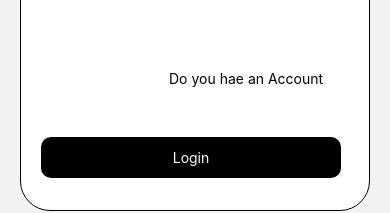
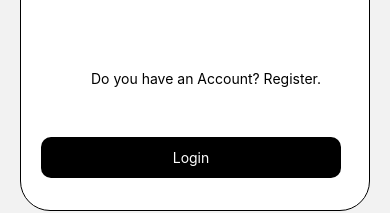
Before and after one commit to Mr-Deee/4422, a React Native app: screen /Login in a window 390 px wide. Shown: the part 440-653 px from the top of the page. Built offline with nearby package versions, Linux system fonts and the light colour scheme.

Commit message:
view configured for both  signup and login pages.

```diff
--- a/src/login.js
+++ b/src/login.js
@@ -1,5 +1,7 @@
 import { Input } from "native-base";
-import { Button, View, TouchableOpacity, Text, StyleSheet,  ScrollView,SafeAreaView } from "react-native";
+import { Button, View, TouchableOpacity, Text, StyleSheet,  ScrollView,  SafeAreaView,
+  TouchableWithoutFeedback,
+  KeyboardAvoidingView } from "react-native";
 import { TextInput } from "react-native-gesture-handler";
 import React, { useState } from "react";
 
@@ -9,11 +11,10 @@ const LoginScreen = ({ navigation }) => {
   const [password, setPassword] = useState("");
 
   return (
-    <SafeAreaView style={{ flex: 1 }}>
+     <ScrollView>
 
-    <ScrollView
-              keyboardShouldPersistTaps="always"
-              contentContainerStyle={styles.container}>
+    <KeyboardAvoidingView style={styles.container} behavior="padding" keyboardVerticalOffset={64}>
+
 
     <View style={{ flex: 1, alignItems: "center", justifyContent: "center" }}>
 
@@ -43,7 +44,7 @@ const LoginScreen = ({ navigation }) => {
 
         onPress={() => navigation.navigate("Signup")}
       >
-        <Text style={styles.doyoutextStyle}>Do you hae an Account</Text>
+        <Text style={styles.doyoutextStyle}>Do you have an Account? Register.</Text>
       </TouchableOpacity>
 
 
@@ -62,8 +63,8 @@ const LoginScreen = ({ navigation }) => {
 
 
     </View>
-    </ScrollView>
-    </SafeAreaView>
+
+    </KeyboardAvoidingView></ScrollView>
   );
 };
 
@@ -71,7 +72,7 @@ const styles = StyleSheet.create({
 
   doyoutextStyle:{
     top:130,
-    left:148,
+    left: 70,
     color:"black"
 
   },
--- a/src/signup.js
+++ b/src/signup.js
@@ -58,24 +58,10 @@ return (
         </View>
 
 
-        <View style={styles.content}>
-          <TextInput
-            style={styles.input}
-            placeholder="Type something..."
-            multiline
-            autoFocus
-          />
 
-        </View>
-         <View style={styles.content}>
-          <TextInput
-            style={styles.input}
-            placeholder="Type something..."
-            multiline
-            autoFocus
-          />
 
-        </View>
+
+
 
         <TouchableOpacity
             style={styles.button}
@@ -112,7 +98,7 @@ paddingBottom:40,
       },
   content: {
     flex: 1,
-    padding: 20,
+    padding: 40,
     justifyContent: 'center',
   },
   input: {
@@ -134,16 +120,17 @@ paddingBottom:40,
 
 
     button: {
+
     width:300,
     left:20,
 
     alignItems: "center",
     justifyContent: "center",
-    paddingVertical: 12,
+    paddingVertical: 19,
     paddingHorizontal: 32,
     borderRadius: 10,
     elevation: 3,
-    backgroundColor: "black",
+    backgroundColor: "white",
   },
 });
 
```
